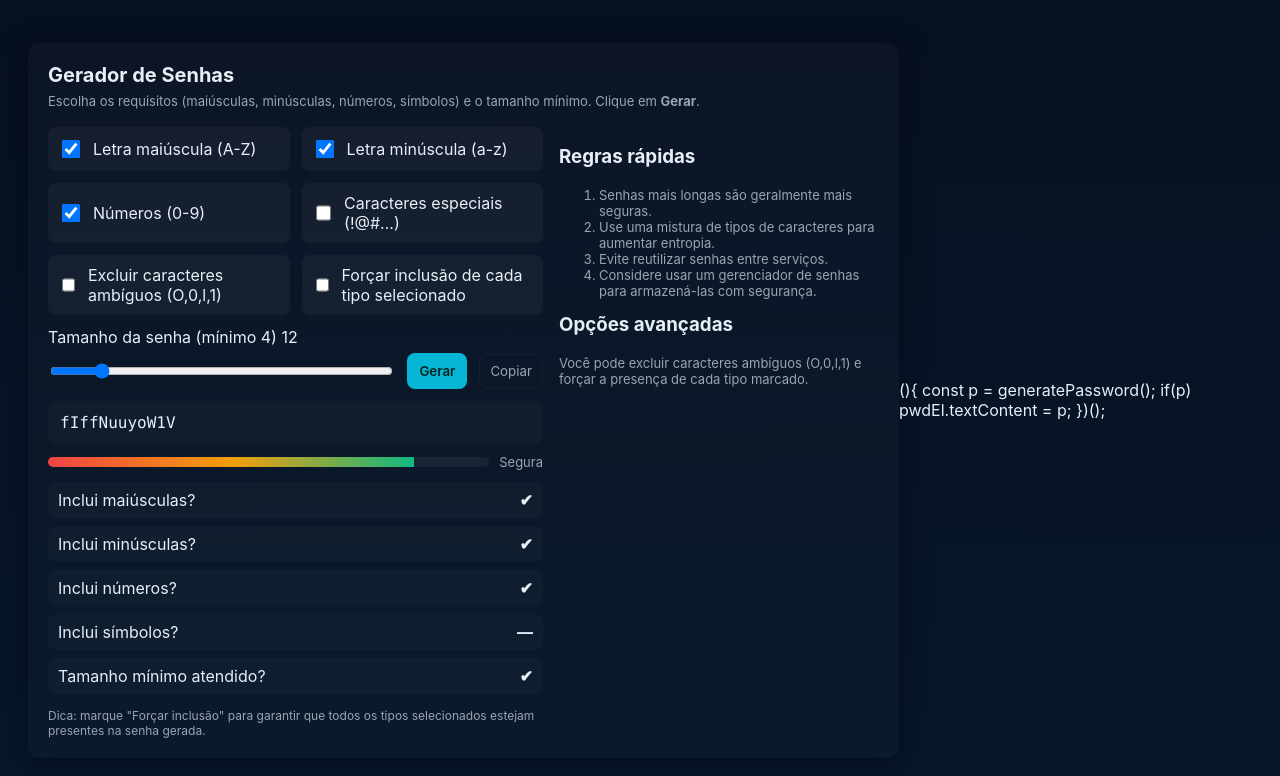
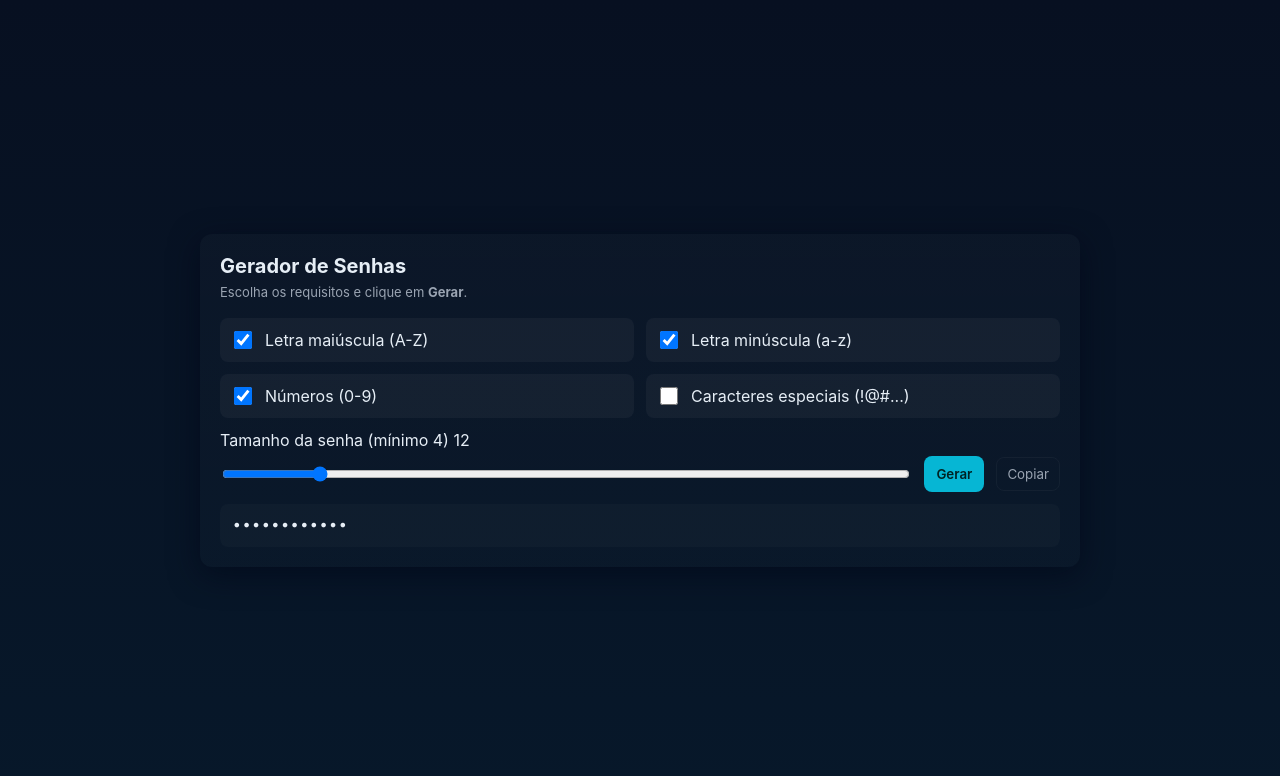
Before and after one commit to cris-maker946/Gerador-de-Senhas, a plain HTML site: page index.html in a window 1280 px wide. Drawn offline with Linux system fonts and the light colour scheme.

Commit message:
Update index.html

```diff
--- a/index.html
+++ b/index.html
@@ -1,105 +1,64 @@
-<!doctype html>
+<!DOCTYPE html>
 <html lang="pt-BR">
 <head>
-  <meta charset="utf-8" />
-  <meta name="viewport" content="width=device-width,initial-scale=1" />
+  <meta charset="UTF-8" />
+  <meta name="viewport" content="width=device-width, initial-scale=1.0" />
   <title>Gerador de Senhas — Simples e Seguro</title>
-  <script async src="https://pagead2.googlesyndication.com/pagead/js/adsbygoogle.js?client=ca-pub-5778399719450854"
-     crossorigin="anonymous"></script>
   <style>
-    :root{--bg:#0f1724;--card:#0b1220;--accent:#06b6d4;--muted:#9aa4b2;--glass: rgba(255,255,255,0.04)}
-    *{box-sizing:border-box;font-family:Inter,system-ui,Segoe UI,Roboto,'Helvetica Neue',Arial}
-    body{margin:0;min-height:100vh;background:linear-gradient(180deg,#071021 0%, #07182a 100%);color:#e6eef6;display:flex;align-items:center;justify-content:center;padding:28px}
-    .card{width:100%;max-width:880px;background:linear-gradient(180deg, rgba(255,255,255,0.02), rgba(255,255,255,0.01));border-radius:12px;padding:20px;box-shadow:0 8px 30px rgba(2,6,23,0.6);}
-    h1{margin:0 0 6px 0;font-size:20px}
-    p.lead{margin:0 0 18px 0;color:var(--muted);font-size:13px}
-
-    .row{display:flex;gap:16px}
-    .col{flex:1}
-    .controls{display:grid;grid-template-columns:repeat(2,1fr);gap:12px}
-    label.option{display:flex;align-items:center;gap:10px;background:var(--glass);padding:10px;border-radius:8px;cursor:pointer}
-    input[type=checkbox]{width:18px;height:18px}
-
-    .range{display:flex;align-items:center;gap:12px}
-    .range input[type=range]{flex:1}
-    .output{display:flex;align-items:center;gap:8px;padding:12px;background:rgba(255,255,255,0.02);border-radius:8px}
-    .pwd{font-family:ui-monospace, SFMono-Regular, Menlo, Monaco, 'Roboto Mono',monospace;font-size:16px;word-break:break-all}
-    button.btn{background:var(--accent);border:none;padding:10px 12px;border-radius:8px;color:#022;cursor:pointer;font-weight:600}
-    button.ghost{background:transparent;border:1px solid rgba(255,255,255,0.04);padding:8px 10px;border-radius:8px;color:var(--muted);cursor:pointer}
-    .meta{display:flex;gap:10px;align-items:center;color:var(--muted);font-size:13px}
-
-    .strength{height:10px;border-radius:999px;background:rgba(255,255,255,0.05);overflow:hidden}
-    .strength > i{display:block;height:100%;width:0%;background:linear-gradient(90deg,#ef4444,#f59e0b,#10b981);transition:width .25s ease}
-
-    ul.checklist{margin:10px 0 0 0;padding:0;list-style:none;display:flex;flex-direction:column;gap:8px}
-    li.check{display:flex;justify-content:space-between;align-items:center;padding:8px 10px;background:rgba(255,255,255,0.02);border-radius:8px}
-
-    footer.small{margin-top:14px;color:var(--muted);font-size:12px}
-    @media (max-width:720px){.row{flex-direction:column}.controls{grid-template-columns:1fr}}
+    :root { --bg:#0f1724; --card:#0b1220; --accent:#06b6d4; --muted:#9aa4b2; --glass: rgba(255,255,255,0.04) }
+    * { box-sizing:border-box; font-family:Inter,system-ui,Segoe UI,Roboto,'Helvetica Neue',Arial }
+    body { margin:0; min-height:100vh; background:linear-gradient(180deg,#071021 0%, #07182a 100%); color:#e6eef6; display:flex; align-items:center; justify-content:center; padding:28px }
+    .card { width:100%; max-width:880px; background:linear-gradient(180deg, rgba(255,255,255,0.02), rgba(255,255,255,0.01)); border-radius:12px; padding:20px; box-shadow:0 8px 30px rgba(2,6,23,0.6) }
+    h1 { margin:0 0 6px 0; font-size:20px }
+    p.lead { margin:0 0 18px 0; color:var(--muted); font-size:13px }
+    .row { display:flex; gap:16px }
+    .col { flex:1 }
+    .controls { display:grid; grid-template-columns:repeat(2,1fr); gap:12px }
+    label.option { display:flex; align-items:center; gap:10px; background:var(--glass); padding:10px; border-radius:8px; cursor:pointer }
+    input[type=checkbox] { width:18px; height:18px }
+    .range { display:flex; align-items:center; gap:12px }
+    .range input[type=range] { flex:1 }
+    .output { display:flex; align-items:center; gap:8px; padding:12px; background:rgba(255,255,255,0.02); border-radius:8px }
+    .pwd { font-family:ui-monospace, SFMono-Regular, Menlo, Monaco, 'Roboto Mono',monospace; font-size:16px; word-break:break-all }
+    button.btn { background:var(--accent); border:none; padding:10px 12px; border-radius:8px; color:#022; cursor:pointer; font-weight:600 }
+    button.ghost { background:transparent; border:1px solid rgba(255,255,255,0.04); padding:8px 10px; border-radius:8px; color:var(--muted); cursor:pointer }
+    .meta { display:flex; gap:10px; align-items:center; color:var(--muted); font-size:13px }
+    .strength { height:10px; border-radius:999px; background:rgba(255,255,255,0.05); overflow:hidden }
+    .strength > i { display:block; height:100%; width:0%; background:linear-gradient(90deg,#ef4444,#f59e0b,#10b981); transition:width .25s ease }
+    ul.checklist { margin:10px 0 0 0; padding:0; list-style:none; display:flex; flex-direction:column; gap:8px }
+    li.check { display:flex; justify-content:space-between; align-items:center; padding:8px 10px; background:rgba(255,255,255,0.02); border-radius:8px }
+    footer.small { margin-top:14px; color:var(--muted); font-size:12px }
+    #copyMessage { display:none; margin-left:10px; color:#10b981; font-weight:600 }
+    @media (max-width:720px) { .row { flex-direction:column } .controls { grid-template-columns:1fr } }
   </style>
 </head>
 <body>
   <main class="card" role="main">
     <h1>Gerador de Senhas</h1>
-    <p class="lead">Escolha os requisitos (maiúsculas, minúsculas, números, símbolos) e o tamanho mínimo. Clique em <strong>Gerar</strong>.</p>
+    <p class="lead">Escolha os requisitos e clique em <strong>Gerar</strong>.</p>
 
     <div class="row">
       <div class="col">
-        <div class="controls" aria-hidden="false">
+        <div class="controls">
           <label class="option"><input id="opt-upper" type="checkbox" checked> <span>Letra maiúscula (A-Z)</span></label>
           <label class="option"><input id="opt-lower" type="checkbox" checked> <span>Letra minúscula (a-z)</span></label>
           <label class="option"><input id="opt-numbers" type="checkbox" checked> <span>Números (0-9)</span></label>
           <label class="option"><input id="opt-symbols" type="checkbox"> <span>Caracteres especiais (!@#...)</span></label>
-          <label class="option"><input id="opt-ambiguous" type="checkbox"> <span>Excluir caracteres ambíguos (O,0,l,1)</span></label>
-          <label class="option"><input id="opt-force" type="checkbox"> <span>Forçar inclusão de cada tipo selecionado</span></label>
         </div>
 
         <div style="margin-top:12px">
           <label for="length">Tamanho da senha (mínimo 4) <span id="lenVal">12</span></label>
           <div class="range" style="margin-top:6px">
-            <input id="length" type="range" min="4" max="64" value="12" aria-valuemin="4" aria-valuemax="64" aria-valuenow="12" aria-label="Tamanho da senha">
+            <input id="length" type="range" min="4" max="64" value="12">
             <button id="generate" class="btn">Gerar</button>
             <button id="copyBtn" class="ghost">Copiar</button>
+            <span id="copyMessage">Senha copiada!</span>
           </div>
         </div>
 
         <div style="margin-top:12px" class="output" aria-live="polite">
           <div class="pwd" id="password">••••••••••••</div>
         </div>
-
-        <div style="margin-top:10px">
-          <div class="meta">
-            <div style="flex:1">
-              <div class="strength" aria-hidden="true"><i id="strengthBar"></i></div>
-            </div>
-            <div id="strengthLabel">Segura</div>
-          </div>
-        </div>
-
-        <div style="margin-top:12px">
-          <ul class="checklist" id="checklist">
-            <li class="check"><span>Inclui maiúsculas?</span><strong id="chk-upper">—</strong></li>
-            <li class="check"><span>Inclui minúsculas?</span><strong id="chk-lower">—</strong></li>
-            <li class="check"><span>Inclui números?</span><strong id="chk-numbers">—</strong></li>
-            <li class="check"><span>Inclui símbolos?</span><strong id="chk-symbols">—</strong></li>
-            <li class="check"><span>Tamanho mínimo atendido?</span><strong id="chk-length">—</strong></li>
-          </ul>
-        </div>
-
-        <footer class="small">Dica: marque "Forçar inclusão" para garantir que todos os tipos selecionados estejam presentes na senha gerada.</footer>
-      </div>
-
-      <div class="col" style="max-width:320px">
-        <h3>Regras rápidas</h3>
-        <ol style="color:var(--muted);font-size:13px">
-          <li>Senhas mais longas são geralmente mais seguras.</li>
-          <li>Use uma mistura de tipos de caracteres para aumentar entropia.</li>
-          <li>Evite reutilizar senhas entre serviços.</li>
-          <li>Considere usar um gerenciador de senhas para armazená-las com segurança.</li>
-        </ol>
-
-        <h3 style="margin-top:14px">Opções avançadas</h3>
-        <p style="color:var(--muted);font-size:13px">Você pode excluir caracteres ambíguos (O,0,l,1) e forçar a presença de cada tipo marcado.</p>
       </div>
     </div>
   </main>
@@ -108,8 +67,7 @@
   const UPPER = 'ABCDEFGHIJKLMNOPQRSTUVWXYZ';
   const LOWER = 'abcdefghijklmnopqrstuvwxyz';
   const NUMS = '0123456789';
-  const SYMS = "!@#$%^&*()-_=+[]{};:,.<>?/~`|\\";
-  const AMBIG = /[O0l1I]/g;
+  const SYMS = '!@#$%^&*()-_=+[]{};:,.<>?/~`|\';
 
   const el = id => document.getElementById(id);
   const lengthEl = el('length');
@@ -117,158 +75,53 @@
   const pwdEl = el('password');
   const generateBtn = el('generate');
   const copyBtn = el('copyBtn');
-  const strengthBar = el('strengthBar');
-  const strengthLabel = el('strengthLabel');
+  const copyMessage = el('copyMessage');
 
-  const opts = {
-    upper: el('opt-upper'),
-    lower: el('opt-lower'),
-    numbers: el('opt-numbers'),
-    symbols: el('opt-symbols'),
-    ambiguous: el('opt-ambiguous'),
-    force: el('opt-force')
-  };
+  function updateLen(){ lenVal.textContent = lengthEl.value }
+  lengthEl.addEventListener('input', updateLen);
 
-  // Atualiza o número do tamanho da senha conforme slider
-  function updateLen() {
-    lenVal.textContent = lengthEl.value;
-  }
-  lengthEl.addEventListener('input', updateLen);
-  updateLen();
-
-  // Monta o conjunto de caracteres disponível
-  function buildPool() {
+  function buildPool(){
     let pool = '';
-    if (opts.upper.checked) pool += UPPER;
-    if (opts.lower.checked) pool += LOWER;
-    if (opts.numbers.checked) pool += NUMS;
-    if (opts.symbols.checked) pool += SYMS;
-    if (opts.ambiguous.checked) pool = pool.replace(AMBIG, '');
+    if(el('opt-upper').checked) pool += UPPER;
+    if(el('opt-lower').checked) pool += LOWER;
+    if(el('opt-numbers').checked) pool += NUMS;
+    if(el('opt-symbols').checked) pool += SYMS;
     return pool;
   }
 
-  // Gera número aleatório seguro
-  function secureRandomInt(max) {
+  function secureRandomInt(max){
     const arr = new Uint32Array(1);
     window.crypto.getRandomValues(arr);
     return arr[0] % max;
   }
 
-  // Pega caractere aleatório da string
-  function pickRandom(str) {
-    return str.charAt(secureRandomInt(str.length));
-  }
+  function pickRandom(str){ return str.charAt(secureRandomInt(str.length)); }
 
-  // Embaralha array e garante inclusão de todos os tipos marcados
-  function ensureIncludes(passwordArray, types) {
-    let i = 0;
-    types.forEach(t => {
-      if (t.enabled) {
-        passwordArray[i++] = pickRandom(t.set);
-      }
-    });
-    // Embaralha array para não deixar padrão
-    for (let j = passwordArray.length - 1; j > 0; j--) {
-      const k = secureRandomInt(j + 1);
-      [passwordArray[j], passwordArray[k]] = [passwordArray[k], passwordArray[j]];
-    }
-    return passwordArray.join('');
-  }
-
-  // Avalia força da senha para barra e label
-  function evaluateStrength(pwd) {
-    let score = 0;
-    if (/[A-Z]/.test(pwd)) score++;
-    if (/[a-z]/.test(pwd)) score++;
-    if (/[0-9]/.test(pwd)) score++;
-    if (/[^A-Za-z0-9]/.test(pwd)) score++;
-    if (pwd.length >= 12) score += 2;
-    else if (pwd.length >= 8) score += 1;
-    const max = 6;
-    const pct = Math.min(100, Math.round((score / max) * 100));
-    strengthBar.style.width = pct + '%';
-    if (pct < 30) strengthLabel.textContent = 'Fraca';
-    else if (pct < 60) strengthLabel.textContent = 'Média';
-    else strengthLabel.textContent = 'Segura';
-  }
-
-  // Atualiza checklist de caracteres usados
-  function updateChecklist(pwd) {
-    el('chk-upper').textContent = /[A-Z]/.test(pwd) ? '✔' : '—';
-    el('chk-lower').textContent = /[a-z]/.test(pwd) ? '✔' : '—';
-    el('chk-numbers').textContent = /[0-9]/.test(pwd) ? '✔' : '—';
-    el('chk-symbols').textContent = /[^A-Za-z0-9]/.test(pwd) ? '✔' : '—';
-    el('chk-length').textContent = pwd.length >= Number(lengthEl.value) ? '✔' : '—';
-  }
-
-  // Gera a senha com base nas opções selecionadas
-  function generatePassword() {
+  function generatePassword(){
     const length = Number(lengthEl.value);
-    let pool = buildPool();
-    if (!pool || pool.length === 0) {
-      alert('Selecione ao menos um tipo de caractere.');
-      return '';
-    }
-
-    // Remove caracteres ambíguos se opção marcada
-    if (opts.ambiguous.checked) {
-      pool = pool.replace(AMBIG, '');
-    }
-
-    if (opts.force.checked) {
-      const types = [];
-      if (opts.upper.checked) types.push({ set: UPPER.replace(AMBIG, ''), enabled: true });
-      if (opts.lower.checked) types.push({ set: LOWER.replace(AMBIG, ''), enabled: true });
-      if (opts.numbers.checked) types.push({ set: NUMS.replace(AMBIG, ''), enabled: true });
-      if (opts.symbols.checked) types.push({ set: SYMS.replace(AMBIG, ''), enabled: true });
-
-      const arr = new Array(Math.max(length, types.length))
-        .fill('')
-        .map(() => pickRandom(pool));
-      for (let i = 0; i < types.length; i++) arr[i] = pickRandom(types[i].set);
-      const pwd = ensureIncludes(arr, types);
-      updateChecklist(pwd);
-      evaluateStrength(pwd);
-      return pwd.slice(0, length);
-    }
-
+    const pool = buildPool();
+    if(!pool){ alert('Selecione ao menos um tipo de caractere.'); return ''; }
     let pwd = '';
-    for (let i = 0; i < length; i++) {
-      pwd += pickRandom(pool);
-    }
-    updateChecklist(pwd);
-    evaluateStrength(pwd);
+    for(let i=0; i<length; i++) pwd += pickRandom(pool);
     return pwd;
   }
 
-  // Evento para botão Gerar senha
-  generateBtn.addEventListener('click', () => {
+  generateBtn.addEventListener('click', ()=>{
     const pwd = generatePassword();
-    if (pwd) {
-      pwdEl.textContent = pwd;
+    pwdEl.textContent = pwd;
+    copyMessage.style.display = 'none';
+  });
+
+  copyBtn.addEventListener('click', async ()=>{
+    const pwd = pwdEl.textContent;
+    try {
+      await navigator.clipboard.writeText(pwd);
+      copyMessage.style.display = 'inline';
+      setTimeout(() => copyMessage.style.display = 'none', 2000);
+    } catch(e){
+      alert('Não foi possível copiar a senha automaticamente. Copie manualmente.');
     }
   });
-
-  // Evento para botão Copiar senha
-  copyBtn.addEventListener('click', async () => {
-    try {
-      await navigator.clipboard.writeText(pwdEl.textContent);
-      copyBtn.textContent = 'Copiado!';
-      setTimeout(() => (copyBtn.textContent = 'Copiar'), 1200);
-    } catch (e) {
-      alert('Não foi possível copiar. Selecionar manualmente e copiar.');
-    }
-  });
-
-  // Gera senha inicial ao carregar a página
-  (function () {
-    const p = generatePassword();
-    if (p) pwdEl.textContent = p;
-  })();
 </script>
 </body>
 </html>
-(){ const p = generatePassword(); if(p) pwdEl.textContent = p; })();
-</script>
-</body>
-</html>
```
